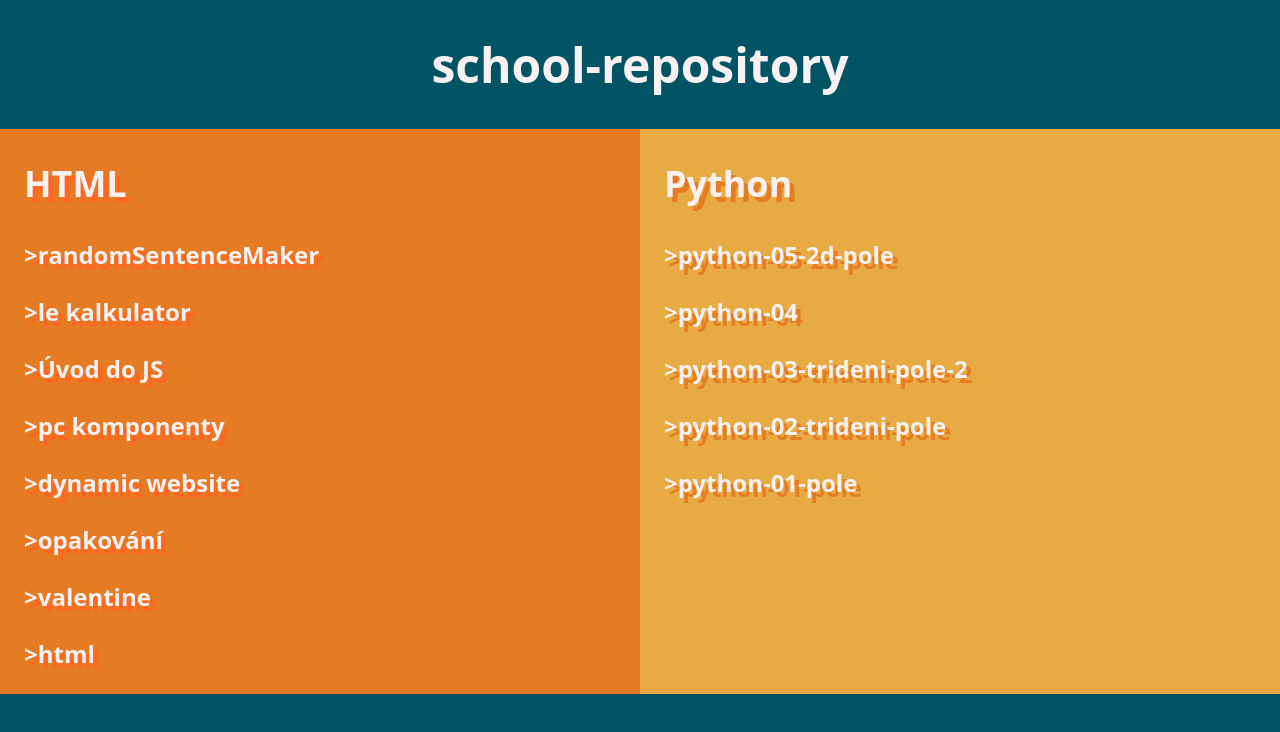
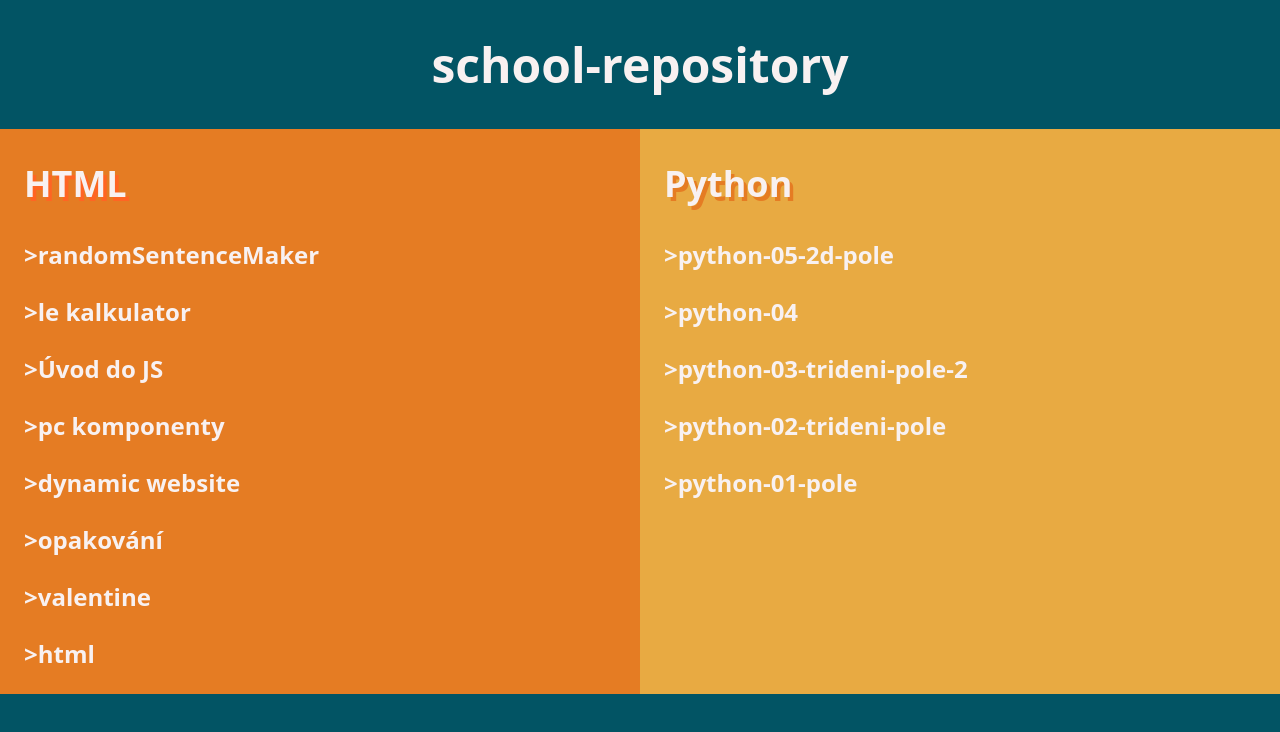
Before and after one commit to RngValue/school-repository, a plain HTML site: page index.html in a window 1280 px wide. Drawn offline with Linux system fonts and the light colour scheme.

Commit message:
Update style.css

```diff
--- a/style.css
+++ b/style.css
@@ -4,6 +4,9 @@ body {
     color: #F8F1F1;
     margin: 0;
     font-size: 1.5em;
+}
+h1 {
+    text-align: center;
 }
 a {
     text-decoration-line: none;
@@ -14,23 +17,27 @@ a:hover {
     font-weight: bold;
     color: #fffacc;
 }
-h1 {
-    text-align: center;
-}
+
 #holder {
     display: grid;
     grid-template-columns: auto;
     width: 100%;
 }
+
 #html {
     background: #E57C23;
     padding-left: 1em;
-    text-shadow: .2em .2em #FF6523;
 }
+#html h2 {
+    text-shadow: .1em .1em #FF6523;
+}
+
 #python {
     background: #E8AA42;
     padding-left: 1em;
-    text-shadow: .2em .2em #E57C23;
+}
+#python h2 {
+    text-shadow: .1em .1em #E57C23;
 }
 
 @media (orientation: landscape) {
```
